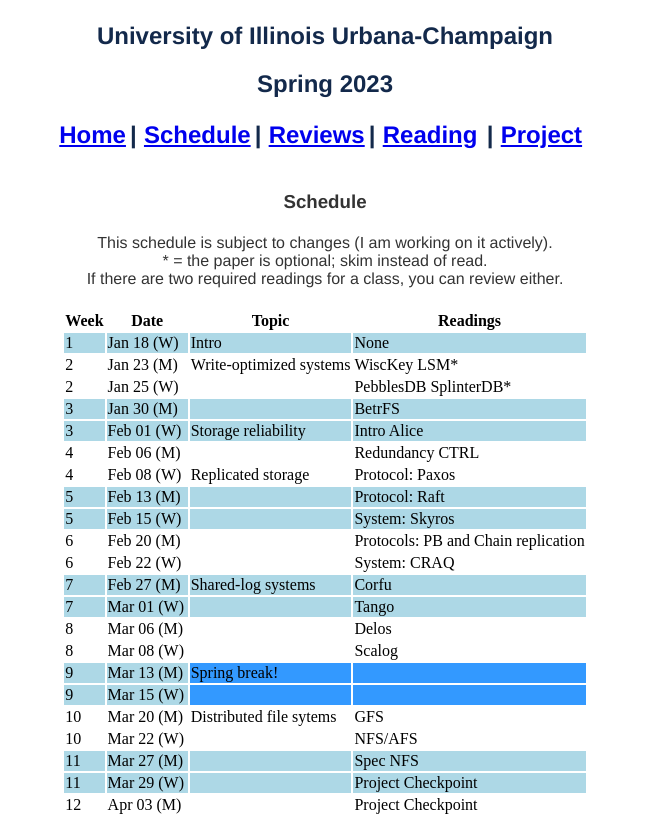
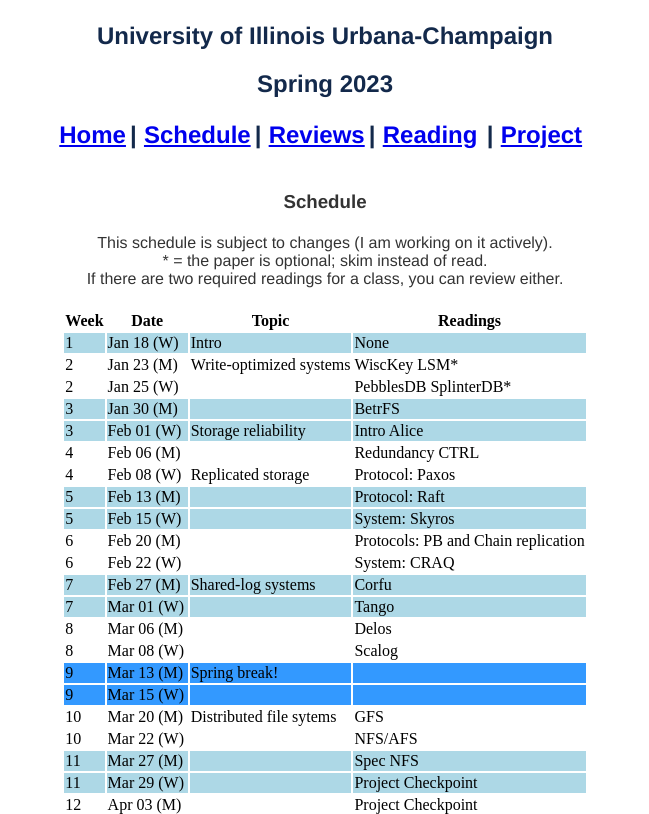
Before and after one commit to ramalagappan/ramalagappan.github.io, a plain HTML site: page courses/spring23/cs598/schedule.html in a window 1280 px wide. Shown: the part 114-928 px from the top of the page, without its empty margins (315-964 px from the left). Drawn offline with Linux system fonts and the light colour scheme.

Commit message:
Fixing the color scheme for Spring Break

```diff
--- a/courses/spring23/cs598/schedule.html
+++ b/courses/spring23/cs598/schedule.html
@@ -37,8 +37,8 @@
 <tr><td bgcolor="#ADD8E6" class='center'>7</td><td bgcolor="#ADD8E6" class='left'>Mar 01 (W)</td><td bgcolor="#ADD8E6" class='left'></td><td bgcolor="#ADD8E6" class='center'>Tango</td></tr>
 <tr><td bgcolor="white" class='center'>8</td><td bgcolor="white" class='left'>Mar 06 (M)</td><td bgcolor="white" class='left'></td><td bgcolor="white" class='center'>Delos</td></tr>
 <tr><td bgcolor="white" class='center'>8</td><td bgcolor="white" class='left'>Mar 08 (W)</td><td bgcolor="white" class='left'></td><td bgcolor="white" class='center'>Scalog</td></tr>
-<tr><td bgcolor="#ADD8E6" class='center'>9</td><td bgcolor="#ADD8E6" class='left'>Mar 13 (M)</td><td bgcolor="3399FF" class='left'>Spring break!</td><td bgcolor="3399FF" class='center'></td></tr>
-<tr><td bgcolor="#ADD8E6" class='center'>9</td><td bgcolor="#ADD8E6" class='left'>Mar 15 (W)</td><td bgcolor="3399FF" class='left'></td><td bgcolor="3399FF" class='center'></td></tr>
+<tr><td bgcolor="3399FF" class='center'>9</td><td bgcolor="3399FF" class='left'>Mar 13 (M)</td><td bgcolor="3399FF" class='left'>Spring break!</td><td bgcolor="3399FF" class='center'></td></tr>
+<tr><td bgcolor="3399FF" class='center'>9</td><td bgcolor="3399FF" class='left'>Mar 15 (W)</td><td bgcolor="3399FF" class='left'></td><td bgcolor="3399FF" class='center'></td></tr>
 <tr><td bgcolor="white" class='center'>10</td><td bgcolor="white" class='left'>Mar 20 (M)</td><td bgcolor="white" class='left'>Distributed file sytems</td><td bgcolor="white" class='center'>GFS</td></tr>
 <tr><td bgcolor="white" class='center'>10</td><td bgcolor="white" class='left'>Mar 22 (W)</td><td bgcolor="white" class='left'></td><td bgcolor="white" class='center'>NFS/AFS</td></tr>
 <tr><td bgcolor="#ADD8E6" class='center'>11</td><td bgcolor="#ADD8E6" class='left'>Mar 27 (M)</td><td bgcolor="#ADD8E6" class='left'></td><td bgcolor="#ADD8E6" class='center'>Spec NFS</td></tr>
```
